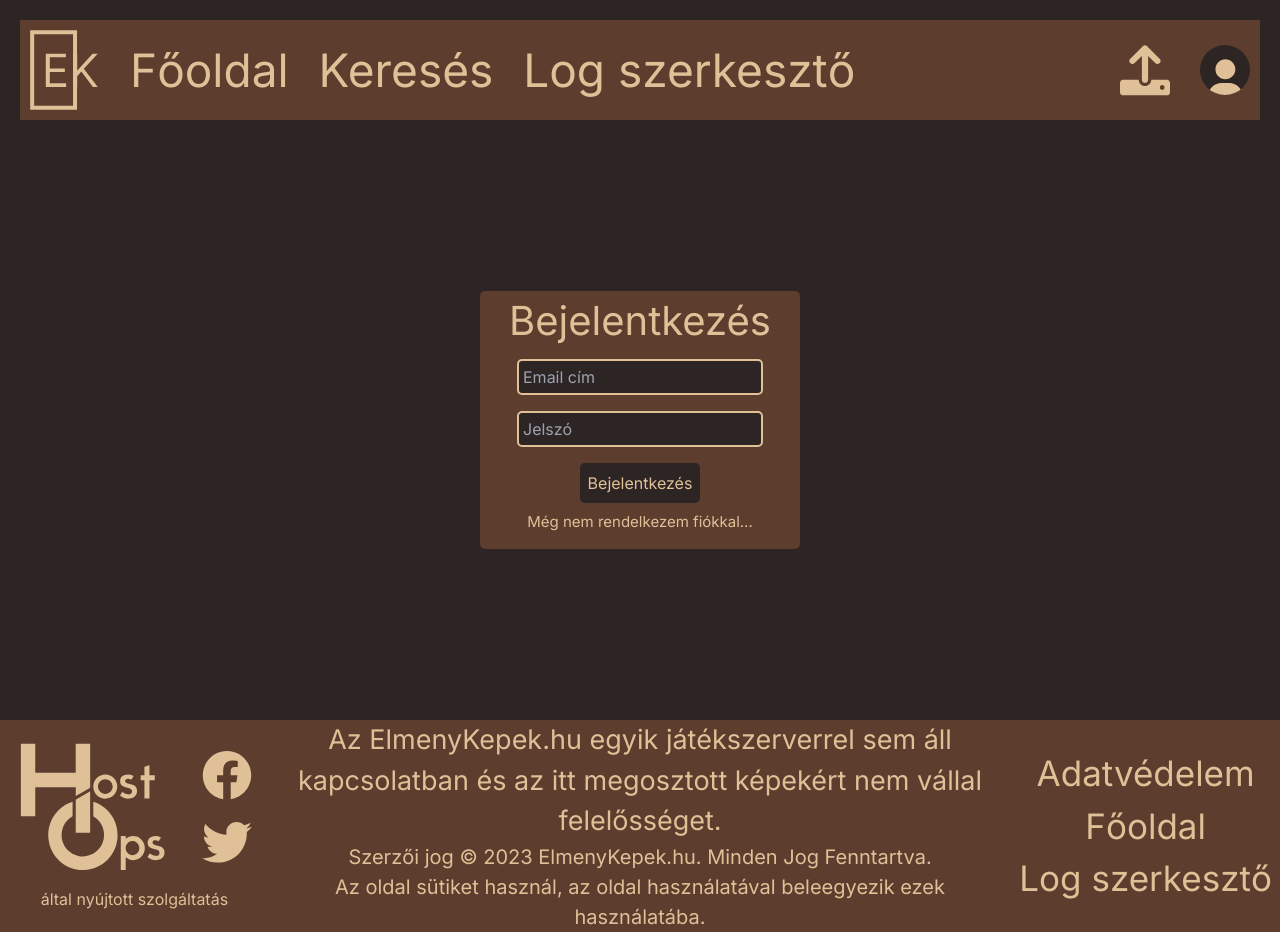
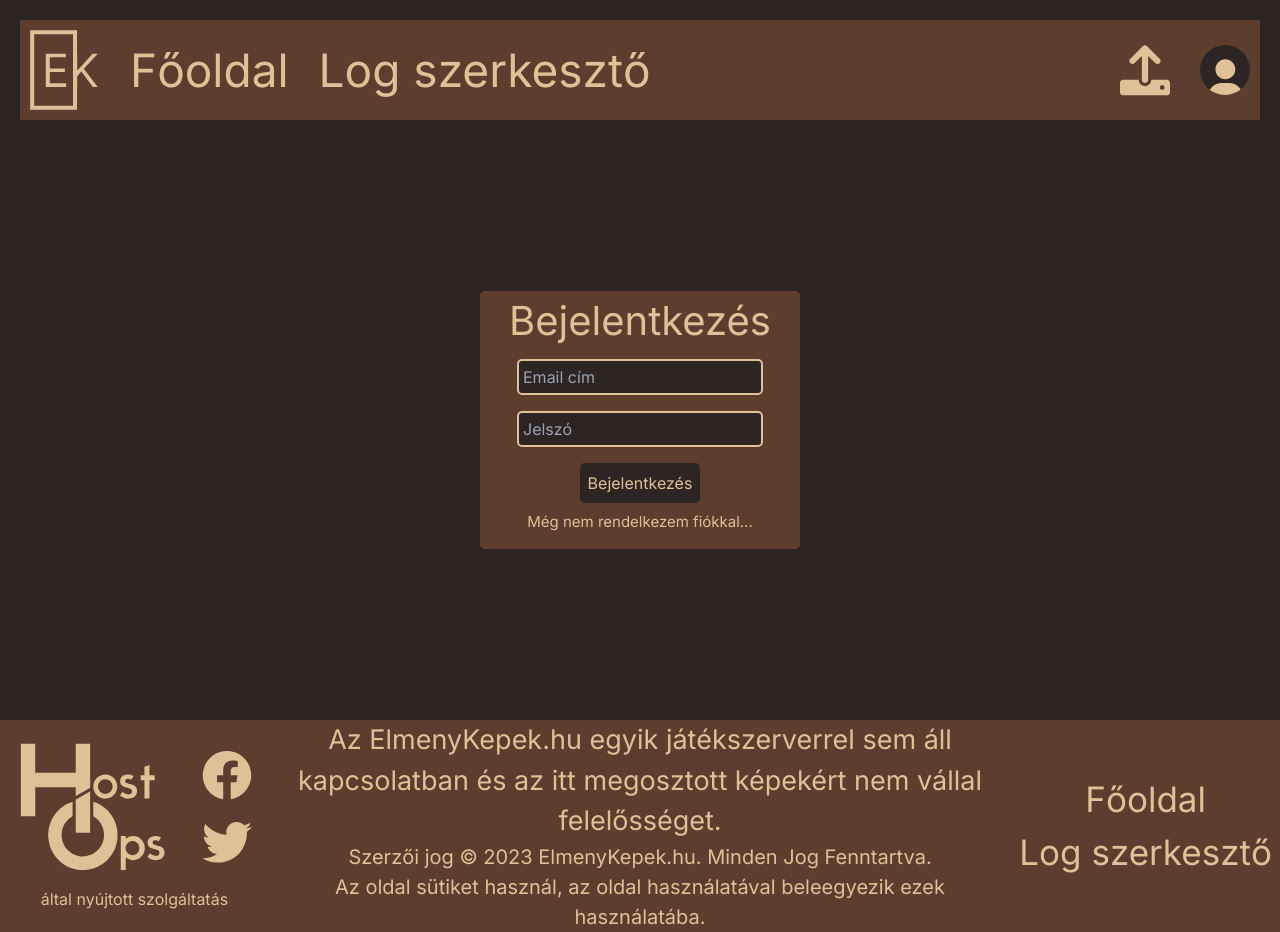
Before and after one commit to MarkHenyecz/elmenykepek_hu, a Next.js app: page /profil/bejelentkezes in a window 1280 px wide. Built offline with nearby package versions, Linux system fonts and the light colour scheme.

Commit message:
disabling currently unused elements

```diff
--- a/components/layout/footer.variables.ts
+++ b/components/layout/footer.variables.ts
@@ -2,9 +2,9 @@ import { NavBarItem } from "./header.interface";
 import { navBarItems } from "./header.variables";
 
 export const footerItems: NavBarItem[] = [
-    {
-        name: 'Adatvédelem',
-        href: 'adatvedelem'
-    },
+    // {
+    //     name: 'Adatvédelem',
+    //     href: 'adatvedelem'
+    // },
     ...navBarItems.filter(item => item.href)
 ]
--- a/components/layout/header.variables.ts
+++ b/components/layout/header.variables.ts
@@ -5,10 +5,10 @@ export const navBarItems: NavBarItem[] = [
         name: 'Főoldal',
         href: '/',
     },
-    {
-        name: 'Keresés',
-        href: undefined,
-    },
+    // {
+    //     name: 'Keresés',
+    //     href: undefined,
+    // },
     {
         name: 'Log szerkesztő',
         href: '/log-szerkeszto',
```
